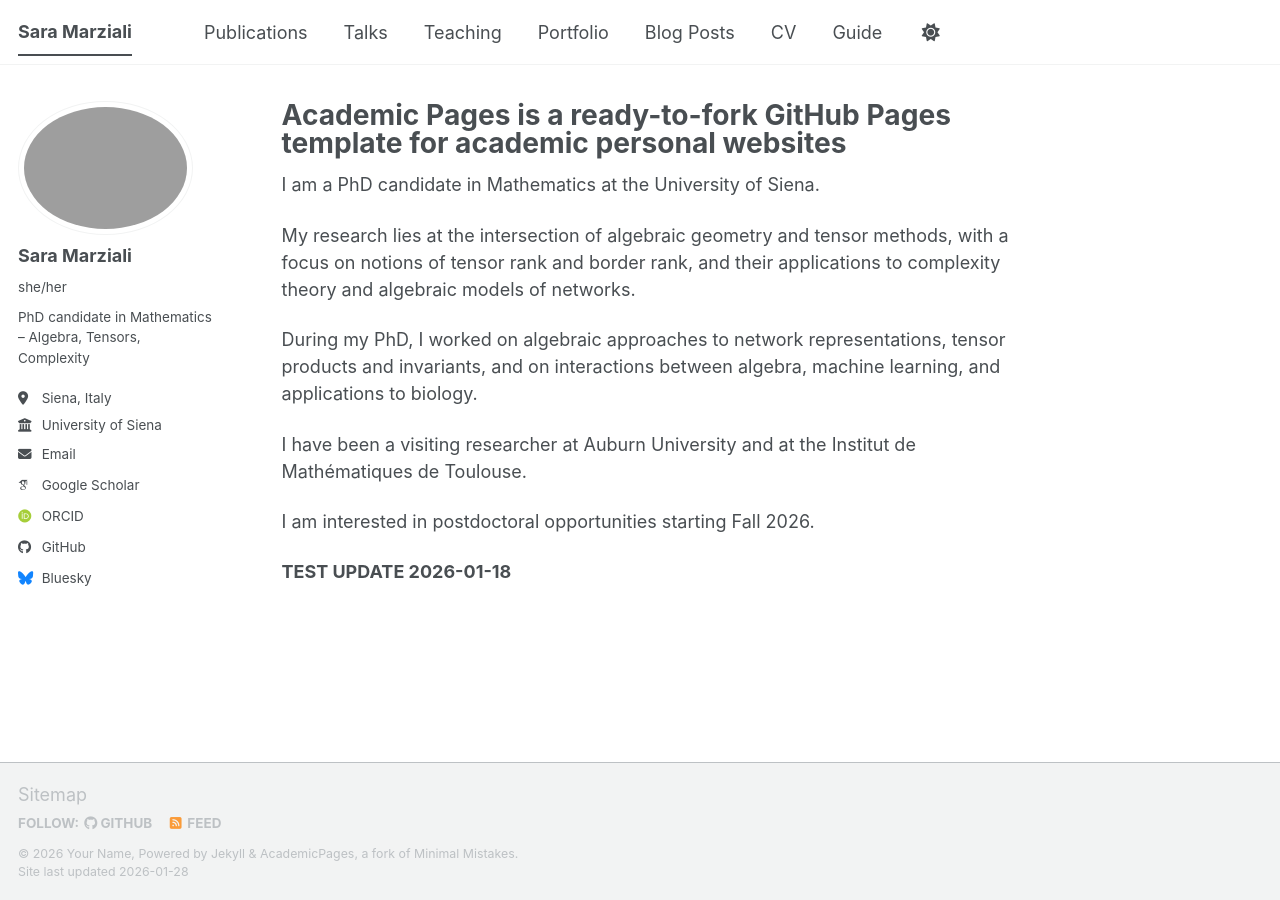
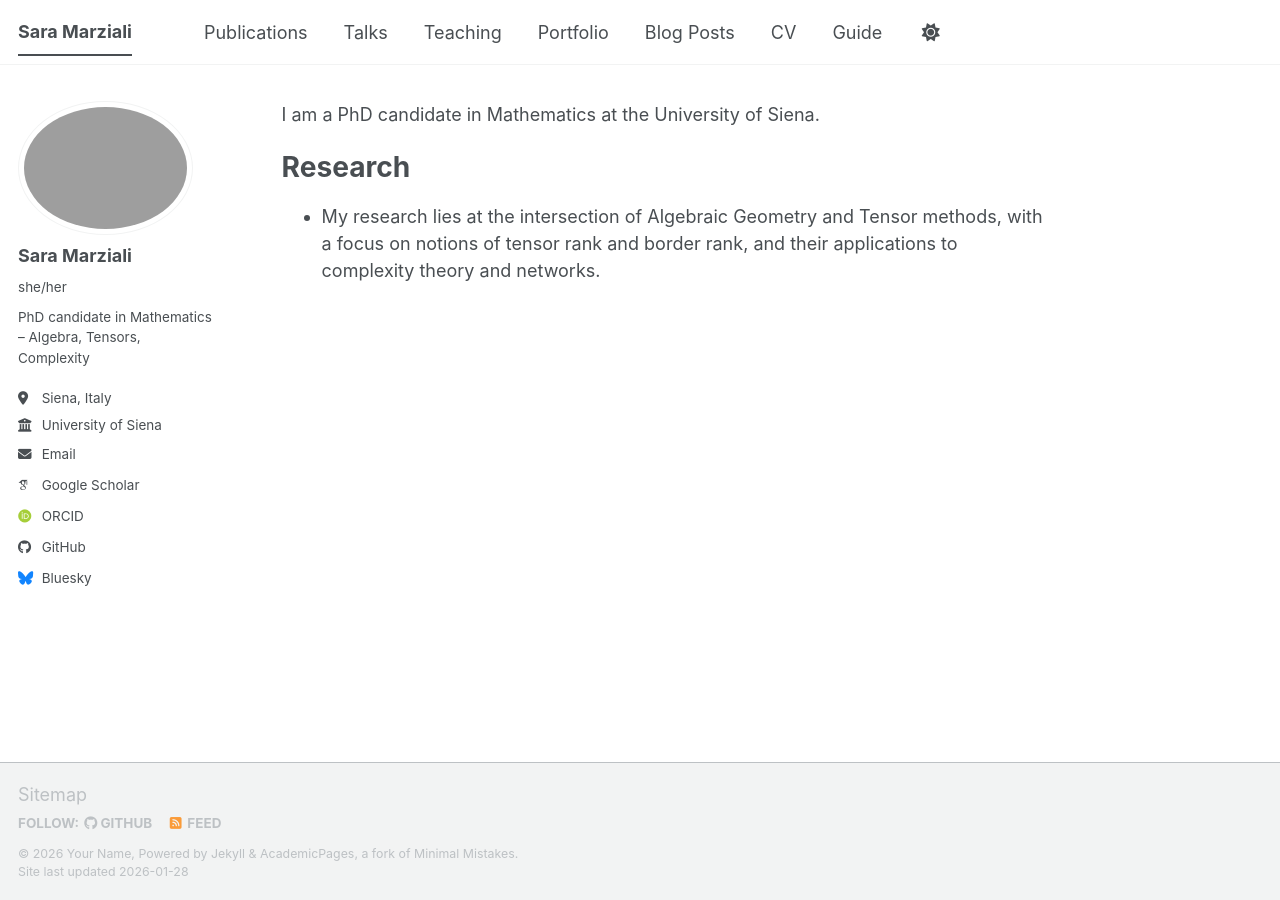
Before and after one commit to MarzialiS/MarzialiS.github.io, a Jekyll site: the page built from _pages/about.md, in a window 1280 px wide. Built offline with Jekyll 4.4.1, drawn with Linux system fonts in a browser that asks for light colours; some web fonts are replaced; a script bundle is joined from its source files by our own code; library files that are not in the unit come from our copies.

Commit message:
Update about

```diff
--- a/_pages/about.md
+++ b/_pages/about.md
@@ -1,6 +1,6 @@
 ---
 permalink: /
-title: "Academic Pages is a ready-to-fork GitHub Pages template for academic personal websites"
+title: # "Academic Pages is a ready-to-fork GitHub Pages template for academic personal websites"
 author_profile: true
 redirect_from:
   - /about/
@@ -9,18 +9,8 @@ redirect_from:
 
 I am a PhD candidate in Mathematics at the University of Siena.
 
-My research lies at the intersection of algebraic geometry and tensor methods,
-with a focus on notions of tensor rank and border rank, and their applications
-to complexity theory and algebraic models of networks.
-
-During my PhD, I worked on algebraic approaches to network representations,
-tensor products and invariants, and on interactions between algebra,
-machine learning, and applications to biology.
-
-I have been a visiting researcher at Auburn University and at the Institut de
-Mathématiques de Toulouse.
-
-I am interested in postdoctoral opportunities starting Fall 2026.
 
 
-**TEST UPDATE 2026-01-18**
+Research
+======
+* My research lies at the intersection of Algebraic Geometry and Tensor methods, with a focus on notions of tensor rank and border rank, and their applications to complexity theory and networks.
```
